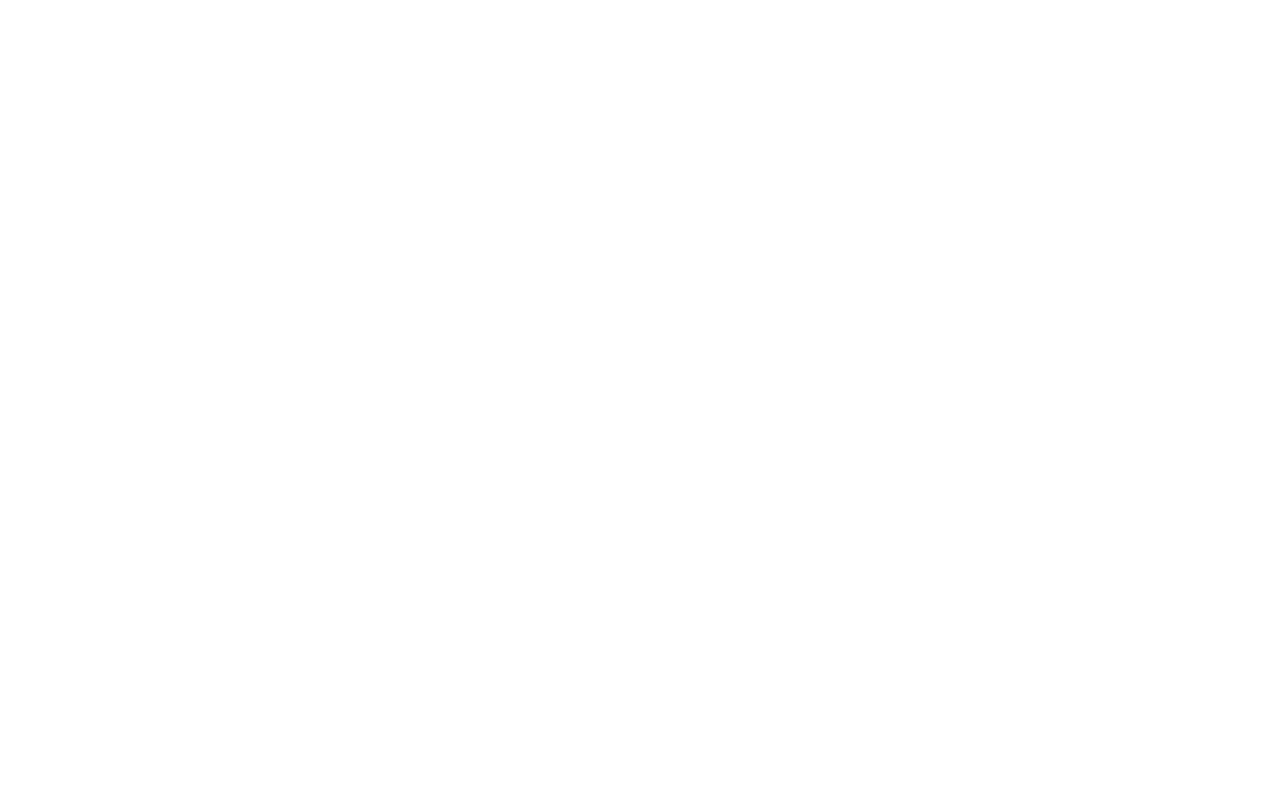
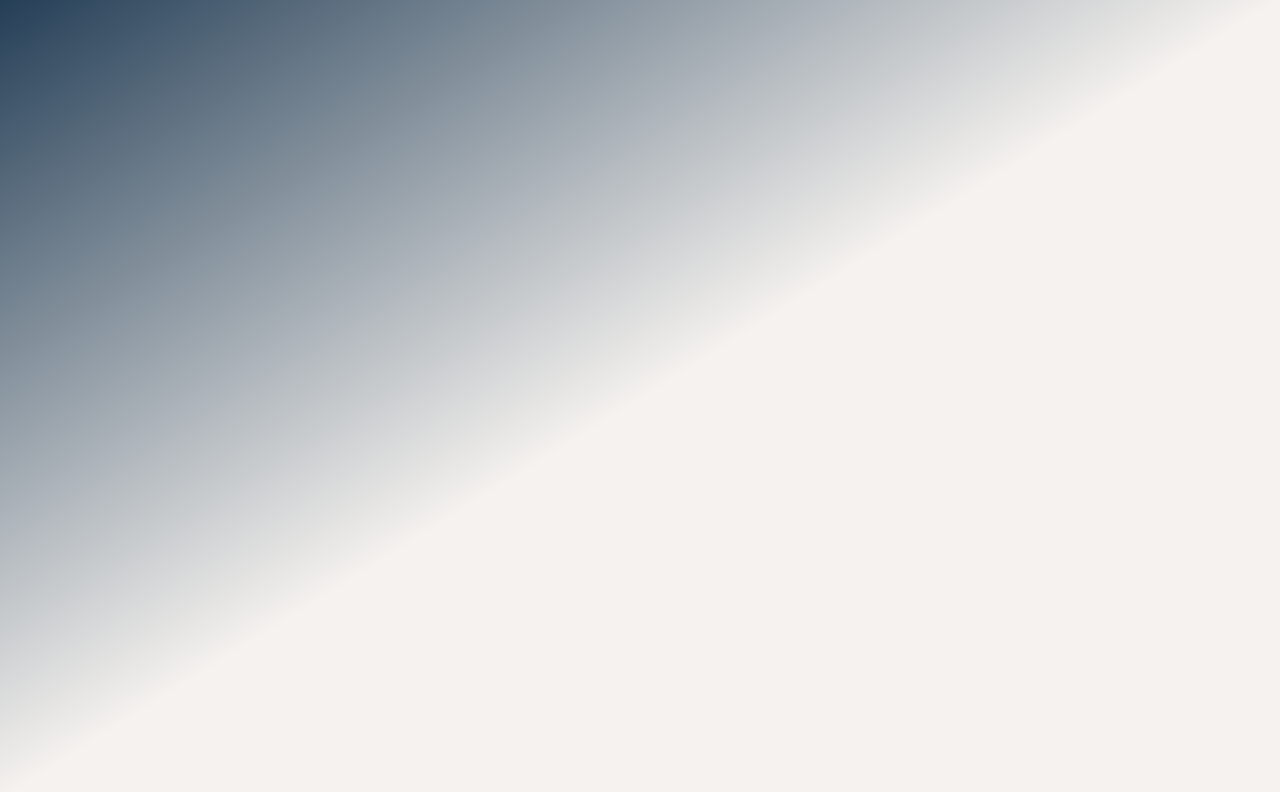
Before and after one commit to pjnalls/scss-abstract-space-art, a plain HTML site: page index.html in a window 1280 px wide. Drawn offline with nearby package versions, Linux system fonts and the light colour scheme; files that its build step writes are made by us from their sources.

Commit message:
Add `.canvas` markup.

```diff
--- a/index.html
+++ b/index.html
@@ -7,5 +7,7 @@
     <link rel="stylesheet" href="dist/css/main.css" />
     <title>SCSS Abstract Space Art</title>
   </head>
-  <body></body>
+  <body>
+    <div class="canvas"></div>
+  </body>
 </html>
```
